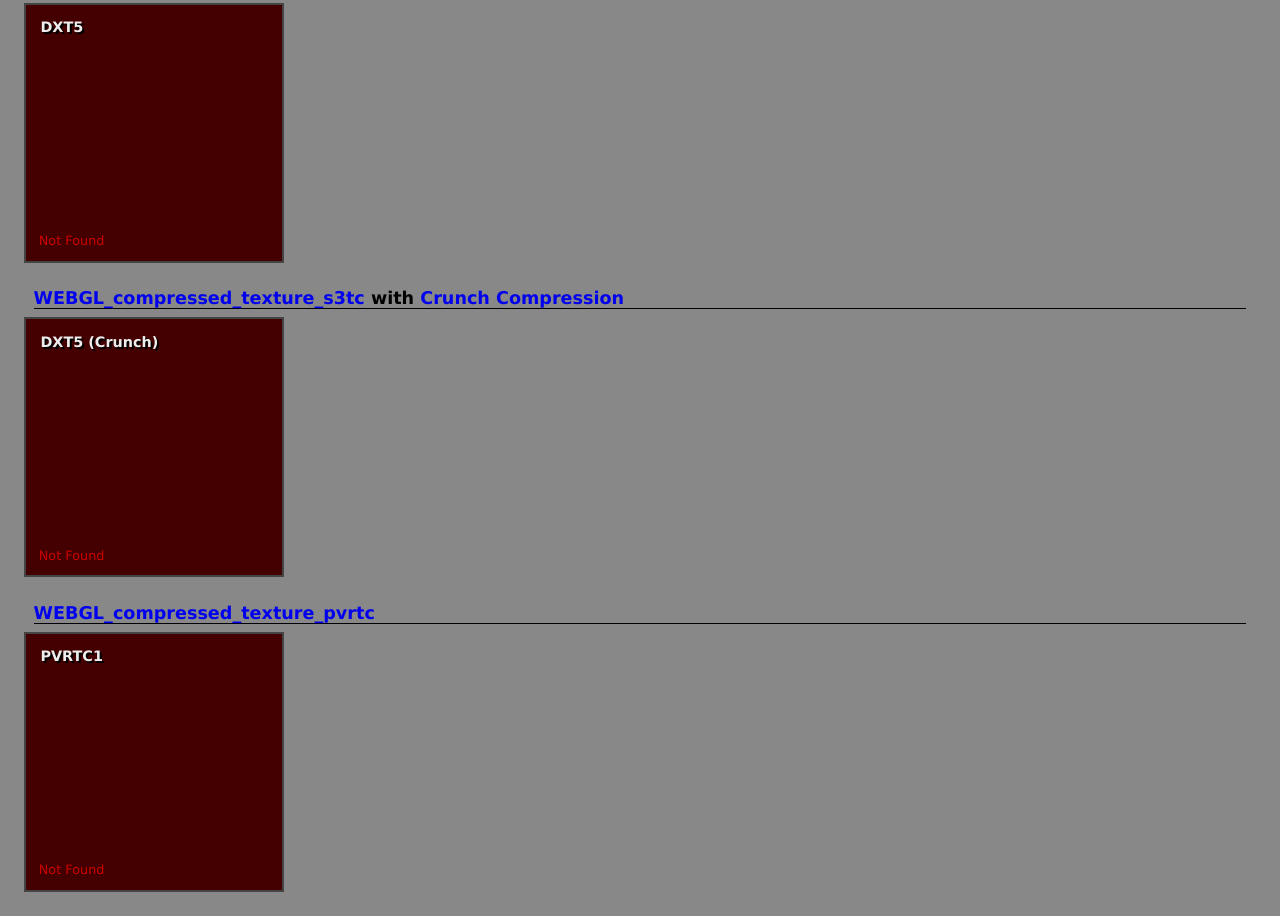
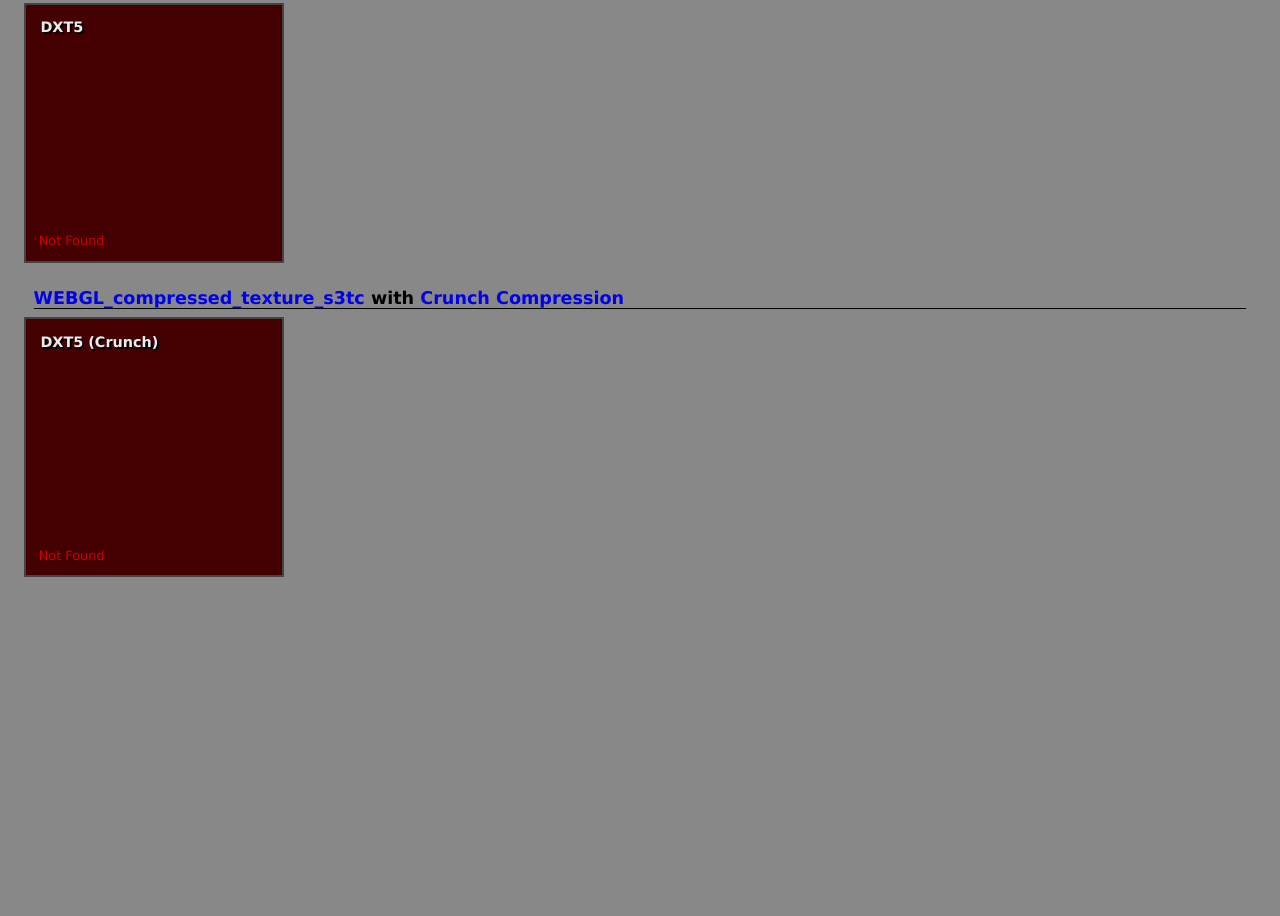
Before and after one commit to TimvanScherpenzeel/texture-compressor, a website: page docs/index.html in a window 1280 px wide. Shown: the part 521-1437 px from the top of the page. After the commit the page ends 1122 px from the top, so only its background shows below. Drawn offline with Linux system fonts and the light colour scheme; no server answers.

Commit message:
commented out pvr

```diff
--- a/docs/index.html
+++ b/docs/index.html
@@ -210,7 +210,7 @@ SOFTWARE, EVEN IF ADVISED OF THE POSSIBILITY OF SUCH DAMAGE.
         <h2>DXT5 (Crunch)</h2>
 	  </div>
 
-	  <h1>
+	  <!-- <h1>
         <a href="http://www.khronos.org/registry/webgl/extensions/WEBGL_compressed_texture_pvrtc/">
           WEBGL_compressed_texture_pvrtc
         </a>
@@ -218,7 +218,7 @@ SOFTWARE, EVEN IF ADVISED OF THE POSSIBILITY OF SUCH DAMAGE.
 
       <div class="texture" x-src="example-pvrtc1.pvr">
         <h2>PVRTC1</h2>
-      </div>
+      </div> -->
     </section>
 
     <script>
```
